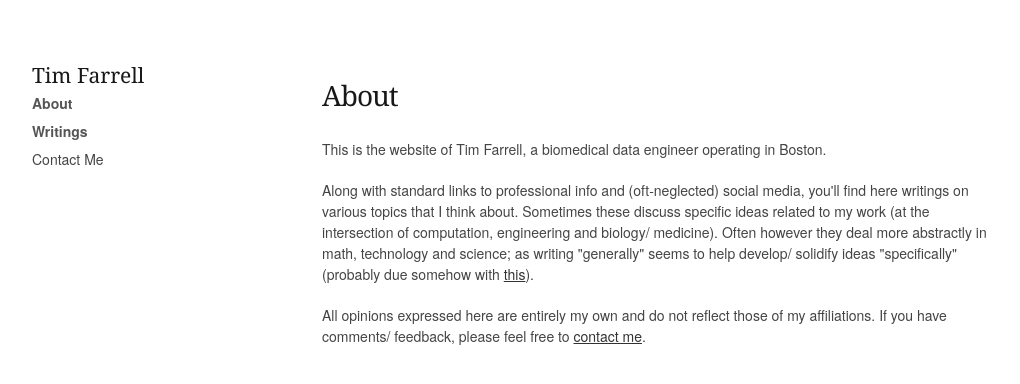
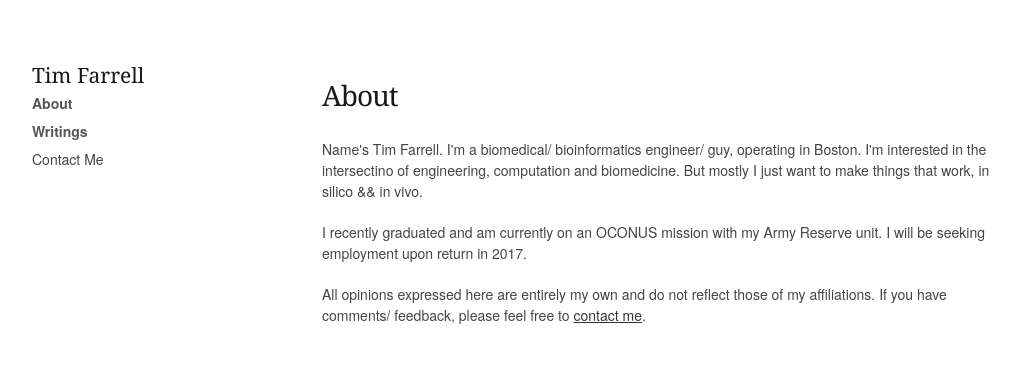
Before and after one commit to tmfarrell/tmfarrell.github.io, a Jekyll site: the page built from about.md, in a window 1280 px wide. Shown: the top 384 px of the page, without its empty margins (8-1028 px from the left). Built offline with Jekyll 4.4.1, drawn with Linux system fonts in a browser that asks for light colours.

Commit message:
update about

```diff
--- a/about.md
+++ b/about.md
@@ -3,9 +3,17 @@
 title: About
 permalink: /about/
 ---
-
-<p>{{ site.description }}</p>
-
+<p>
+Name's Tim Farrell. I'm a biomedical/ bioinformatics engineer/ guy,
+operating in Boston. I'm interested in the intersectino of engineering,
+computation and biomedicine. But mostly I just want to make things that
+work, in silico && in vivo.
+</p>
+<p>
+I recently graduated and am currently on an OCONUS mission with my
+Army Reserve unit. I will be seeking employment upon return in 2017.
+</p>
+<!--
 <p>
 Along with standard links to professional info and (oft-neglected)
 social media, you'll find here writings on various topics that I
@@ -16,7 +24,7 @@
 solidify ideas "specifically" (probably due somehow with
 <a href="link">this</a>).
 </p>
-
+-->
 <!--<p>
 If I was in the manner of giving a name to this <strike>blog</strike>
 set of writings, it might be called "of measure and machine". Or just
@@ -25,9 +33,8 @@
 intelligence and coolness. Ado, I am not. As such you'll have to take
 this/ these for exactly what's written, not what's advertised.
 </p>-->
-
-<p>
+<p><i>
 All opinions expressed here are entirely my own and do not reflect
 those of my affiliations. If you have comments/ feedback, please
 feel free to <a href="">contact me</a>.
-</p>
+</i></p>
```
